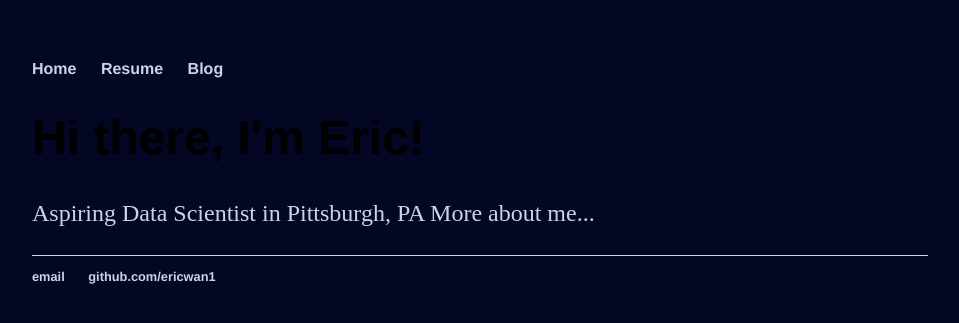
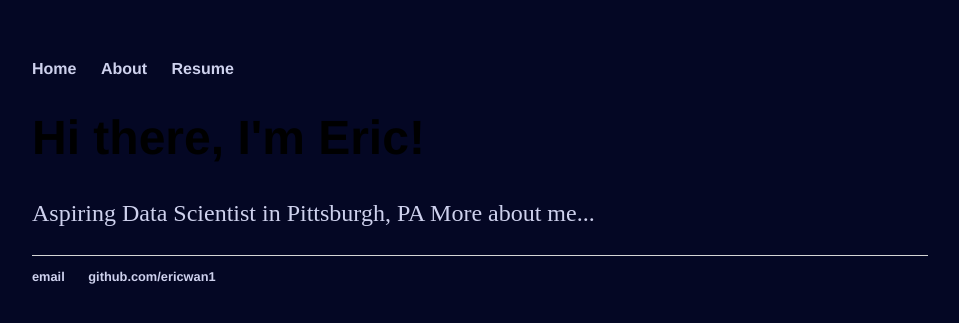
Before and after one commit to ericwan1/ericwan1.github.io, a Jekyll site: the page built from index.html, in a window 1280 px wide. Shown: the top 323 px of the page, without its empty margins (160-1119 px from the left). Built offline with Jekyll 4.4.1, drawn with Linux system fonts in a browser that asks for light colours.

Commit message:
Update default.html

```diff
--- a/_layouts/default.html
+++ b/_layouts/default.html
@@ -9,8 +9,8 @@
 			<nav>
 	    		<ul>
 	        		<li><a href="/">Home</a></li>
+				<li><a href="/about">About</a></li>
 	        		<li><a href="/resume">Resume</a></li>
-	        		<li><a href="/blog">Blog</a></li>
 	    		</ul>
 			</nav>
 			<div class="container">
```
